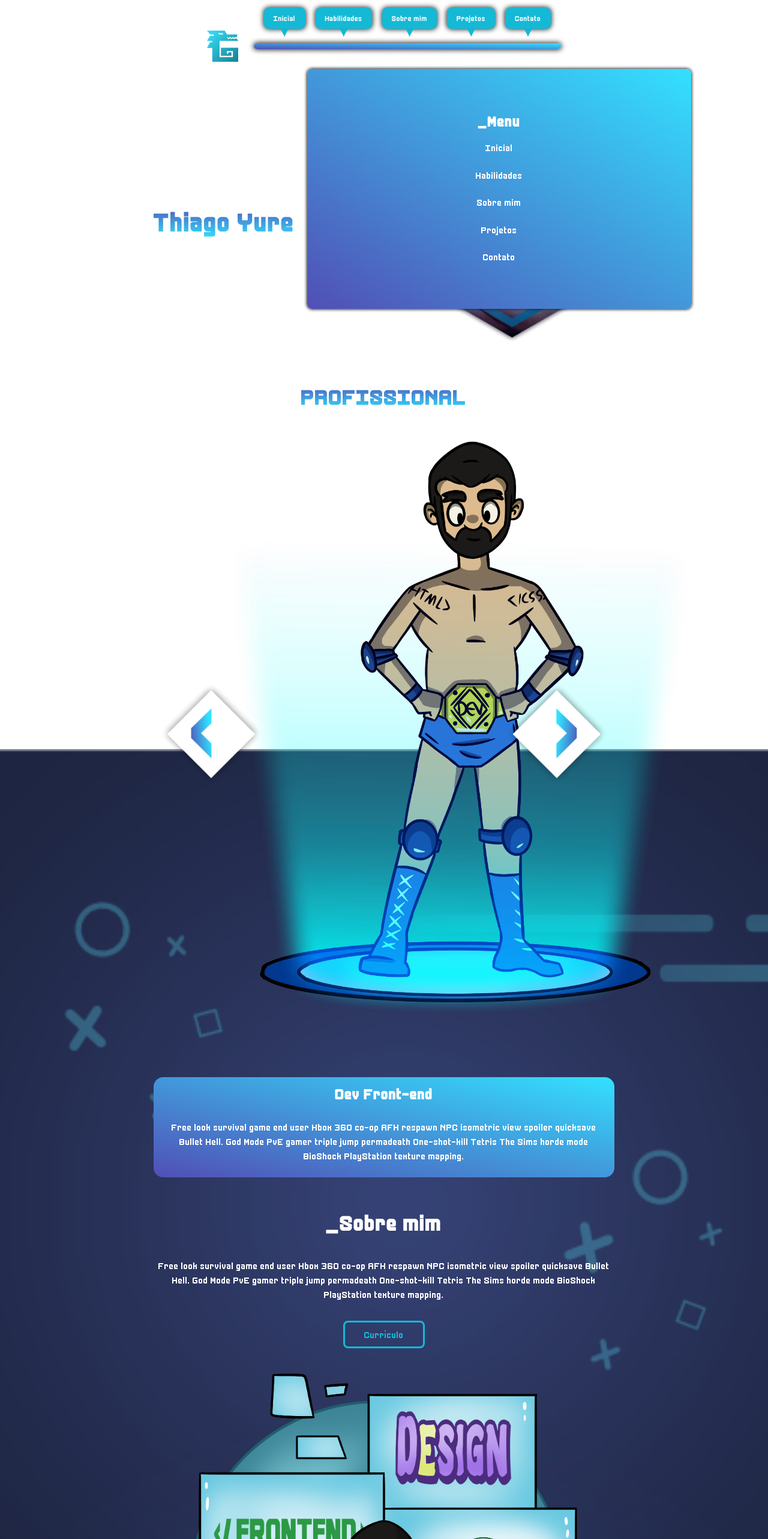
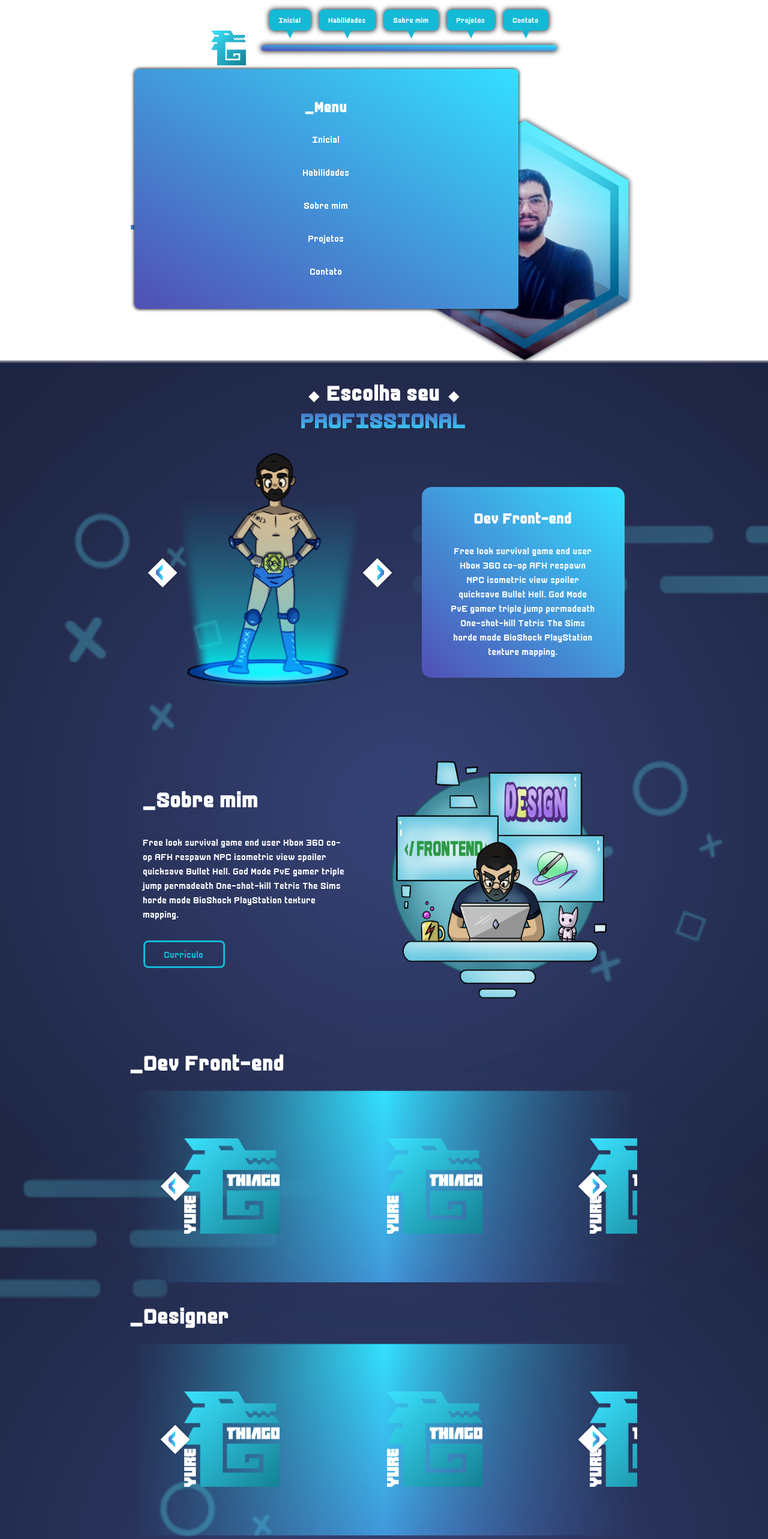
Before and after one commit to ThiagoYure/My-Site, a Next.js app: page / in a window 1280 px wide. Shown: the top 2566 px of the page at 60% size. Built offline with nearby package versions, Linux system fonts and the light colour scheme.

Commit message:
Layout desktop ajustado

```diff
--- a/components/AboutMe.jsx
+++ b/components/AboutMe.jsx
@@ -1,6 +1,7 @@
 export default function AboutMe() {
     return (
         <section id="aboutMeSection">
+            <div className="aboutMeInfo">
                 <h2>_Sobre mim</h2>
                 <p>
                     Free look survival game end user Xbox 360 co-op AFK
@@ -11,7 +12,8 @@ export default function AboutMe() {
                 <a href="/Currículum Vitae - Thiago Yure.pdf" alt="Link para o curriculo" target="_blank">
                     Currículo
                 </a>
-            <img src="/images/about-me-art.png" alt="Ilustração da seção sobre mim"/>
+            </div>
+            <img src="/images/about-me-art.png" alt="Ilustração da seção sobre mim" />
         </section>
     )
 }
--- a/components/Carousel.jsx
+++ b/components/Carousel.jsx
@@ -12,6 +12,9 @@ export default function Carousel({ item, index, length }) {
         const marginInitial = panel.offsetLeft;
         const itemWidth = item.width + (item.offsetLeft * 2);
         const panelWidth = itemWidth * length;
+        console.log(marginInitial);
+        console.log(itemWidth);
+        console.log(panelWidth);
         setMarginValue(marginInitial);
         setOffset(itemWidth);
         setItemWidth(itemWidth);
--- a/styles/_basis.scss
+++ b/styles/_basis.scss
@@ -8,11 +8,12 @@
     box-sizing: border-box;
 }*/
 
-html, body {
+html,
+body {
     min-height: 100%;
     overflow-x: hidden;
     font-size: 16px;
-    scroll-behavior: smooth
+    scroll-behavior: smooth;
 }
 
 body {
@@ -29,16 +30,29 @@ main {
     padding: 20% 10% 5% 10%;
 }
 
-img, picture, video, canvas, svg {
+img,
+picture,
+video,
+canvas,
+svg {
     display: block;
     max-width: 100%;
 }
 
-input, button, textarea, select {
+input,
+button,
+textarea,
+select {
     font: inherit;
 }
 
-p, h1, h2, h3, h4, h5, h6 {
+p,
+h1,
+h2,
+h3,
+h4,
+h5,
+h6 {
     overflow-wrap: break-word;
 }
 
@@ -64,7 +78,7 @@ p {
 
 @media screen and (min-width: 992px) {
     main {
-        padding: 12% 20% 5% 20%;
+        padding: 12% 17% 5% 17%;
     }
 
     h1 {
--- a/styles/components/_carousel.scss
+++ b/styles/components/_carousel.scss
@@ -69,3 +69,33 @@
         background-size: cover;
     }
 }
+
+@media screen and (min-width: 992px) {
+    .carouselSection {
+        text-align: start;
+    }
+
+    .carouselProject {
+        height: 40vh;
+    }
+
+    .carouselPanelProject {
+        margin-left: 0;
+        img {
+            margin-left: 7vw;
+            margin-right: 7vw;
+            width: 12.4vw;
+            height: 12.4vw;
+        }
+    }
+
+    .carouselButtonsProject {
+        width: 90%;
+        margin-left: 5%;
+
+        div {
+            width: 5vw;
+            height: 5vw;
+        }
+    }
+}
--- a/styles/components/_header.scss
+++ b/styles/components/_header.scss
@@ -215,16 +215,12 @@ header {
     }
 
     #logoHeader {
-        width: 4.5%;
+        width: 10%;
     }
 
     header {
-        display: flex;
-        justify-content: center;
-        align-items: center;
-        width: 100%;
-        height: max-content;
-        box-sizing: border-box;
+        width: 45%;
         padding: 4% 5%;
+        margin-left: 22.5%;
     }
 }
--- a/styles/sections/_aboutMe.scss
+++ b/styles/sections/_aboutMe.scss
@@ -25,3 +25,22 @@
         margin-bottom: 2rem;
     }
 }
+
+@media screen and (min-width: 992px) {
+    #aboutMeSection {
+        display: flex;
+        flex-direction: row;
+        align-items: center;
+        justify-content: space-around;
+
+        .aboutMeInfo {
+            width: 40%;
+            text-align: start;
+            line-height: 1.5;
+        }
+
+        img {
+            width: 50%;
+        }
+    }
+}
--- a/styles/sections/_skills.scss
+++ b/styles/sections/_skills.scss
@@ -110,3 +110,33 @@
         display: block;
     }
 }
+
+@media screen and (min-width: 992px) {
+    #carousel {
+        flex-direction: row;
+        justify-content: space-around;
+    }
+
+    #fighters {
+        width: 50%;
+        overflow-x: hidden;
+    }
+
+    #carouselPanel {
+        img {
+            width: 33vw;
+        }
+    }
+
+    #carouselButtons {
+        div {
+            width: 5vw;
+            height: 5vw;
+        }
+    }
+
+    #fighterDescriptionPanel {
+        padding: 2rem 3rem;
+        width: 40%;
+    }
+}
--- a/styles/styles.css
+++ b/styles/styles.css
@@ -7,7 +7,8 @@
 /**, *::before, *::after {
     box-sizing: border-box;
 }*/
-html, body {
+html,
+body {
   min-height: 100%;
   overflow-x: hidden;
   font-size: 16px;
@@ -28,16 +29,29 @@ main {
   padding: 20% 10% 5% 10%;
 }
 
-img, picture, video, canvas, svg {
+img,
+picture,
+video,
+canvas,
+svg {
   display: block;
   max-width: 100%;
 }
 
-input, button, textarea, select {
+input,
+button,
+textarea,
+select {
   font: inherit;
 }
 
-p, h1, h2, h3, h4, h5, h6 {
+p,
+h1,
+h2,
+h3,
+h4,
+h5,
+h6 {
   overflow-wrap: break-word;
 }
 
@@ -63,7 +77,7 @@ p {
 
 @media screen and (min-width: 992px) {
   main {
-    padding: 12% 20% 5% 20%;
+    padding: 12% 17% 5% 17%;
   }
   h1 {
     font-size: 2.8rem;
@@ -292,17 +306,12 @@ header {
     width: 0;
   }
   #logoHeader {
-    width: 4.5%;
+    width: 10%;
   }
   header {
-    display: flex;
-    justify-content: center;
-    align-items: center;
-    width: 100%;
-    height: -moz-max-content;
-    height: max-content;
-    box-sizing: border-box;
+    width: 45%;
     padding: 4% 5%;
+    margin-left: 22.5%;
   }
 }
 footer {
@@ -388,6 +397,31 @@ footer em {
   background-size: cover;
 }
 
+@media screen and (min-width: 992px) {
+  .carouselSection {
+    text-align: start;
+  }
+  .carouselProject {
+    height: 40vh;
+  }
+  .carouselPanelProject {
+    margin-left: 0;
+  }
+  .carouselPanelProject img {
+    margin-left: 7vw;
+    margin-right: 7vw;
+    width: 12.4vw;
+    height: 12.4vw;
+  }
+  .carouselButtonsProject {
+    width: 90%;
+    margin-left: 5%;
+  }
+  .carouselButtonsProject div {
+    width: 5vw;
+    height: 5vw;
+  }
+}
 @keyframes floating {
   0% {
     transform: translateY(0);
@@ -551,6 +585,27 @@ footer em {
   display: block;
 }
 
+@media screen and (min-width: 992px) {
+  #carousel {
+    flex-direction: row;
+    justify-content: space-around;
+  }
+  #fighters {
+    width: 50%;
+    overflow-x: hidden;
+  }
+  #carouselPanel img {
+    width: 33vw;
+  }
+  #carouselButtons div {
+    width: 5vw;
+    height: 5vw;
+  }
+  #fighterDescriptionPanel {
+    padding: 2rem 3rem;
+    width: 40%;
+  }
+}
 #aboutMeSection {
   text-align: center;
   margin-top: 3rem;
@@ -576,6 +631,22 @@ footer em {
   margin-bottom: 2rem;
 }
 
+@media screen and (min-width: 992px) {
+  #aboutMeSection {
+    display: flex;
+    flex-direction: row;
+    align-items: center;
+    justify-content: space-around;
+  }
+  #aboutMeSection .aboutMeInfo {
+    width: 40%;
+    text-align: start;
+    line-height: 1.5;
+  }
+  #aboutMeSection img {
+    width: 50%;
+  }
+}
 #projectsSection {
   margin-top: 4rem;
   text-align: center;
@@ -660,4 +731,20 @@ footer em {
 }
 #contactMeSection img {
   animation: floating 2s ease-in-out infinite alternate;
+}
+
+@media screen and (min-width: 992px) {
+  #contactMeSection {
+    margin-top: 10vh;
+  }
+  #contactMeSection #buttonsGroup {
+    width: 40%;
+  }
+  #contactMeSection .contact {
+    justify-content: space-around;
+    min-width: auto;
+  }
+  #contactMeSection img {
+    width: 50%;
+  }
 }/*# sourceMappingURL=styles.css.map */
```
Also changed, not shown: styles/sections/_contact.scss (+20 -0 lines), 1 other file (tests, documents, lock files or other folders). Lines whose indentation alone changed are shown as unchanged.
